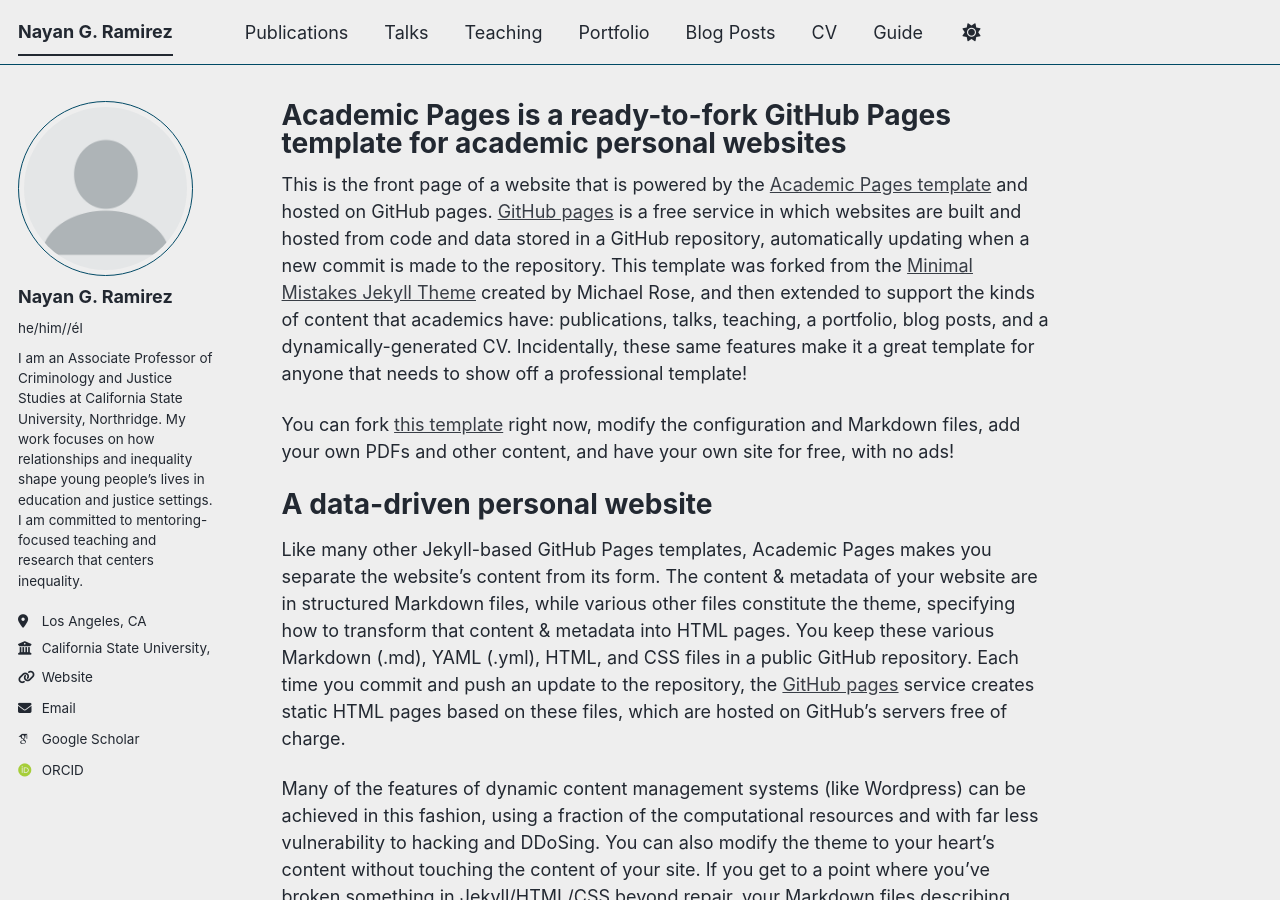
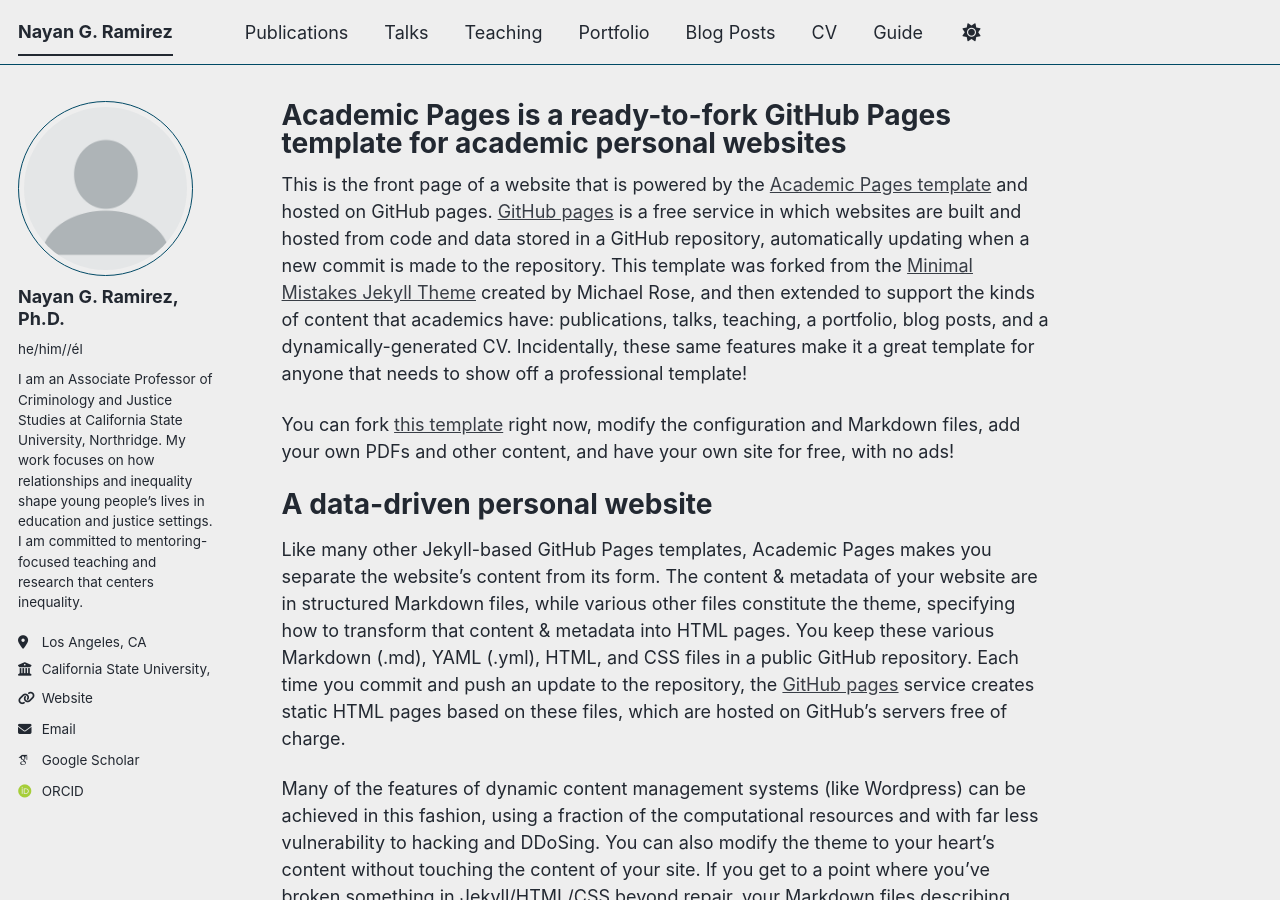
Before and after one commit to nayanramirez/nayanramirez, a Jekyll site: the page built from _pages/about.md, in a window 1280 px wide and 900 px high. Built offline with Jekyll 4.4.1, drawn with Linux system fonts in a browser that asks for light colours; some web fonts are replaced; a script bundle is joined from its source files by our own code; library files that are not in the unit come from our copies.

```diff
--- a/_config.yml
+++ b/_config.yml
@@ -24,7 +24,7 @@ repository               : "academicpages/academicpages.github.io"
 author:
   # Biographic information
   avatar           : "profile.png"
-  name             : "Nayan G. Ramirez"
+  name             : "Nayan G. Ramirez, Ph.D."
   pronouns         : "he/him//él"
   bio              : "I am an Associate Professor of Criminology and Justice Studies at California State University, Northridge. My work focuses on how relationships and inequality shape young people’s lives in education and justice settings. I am committed to mentoring-focused teaching and research that centers inequality."
   interests        : "adolescent development, peer relationships and social networks, inequality in education and justice"
```
